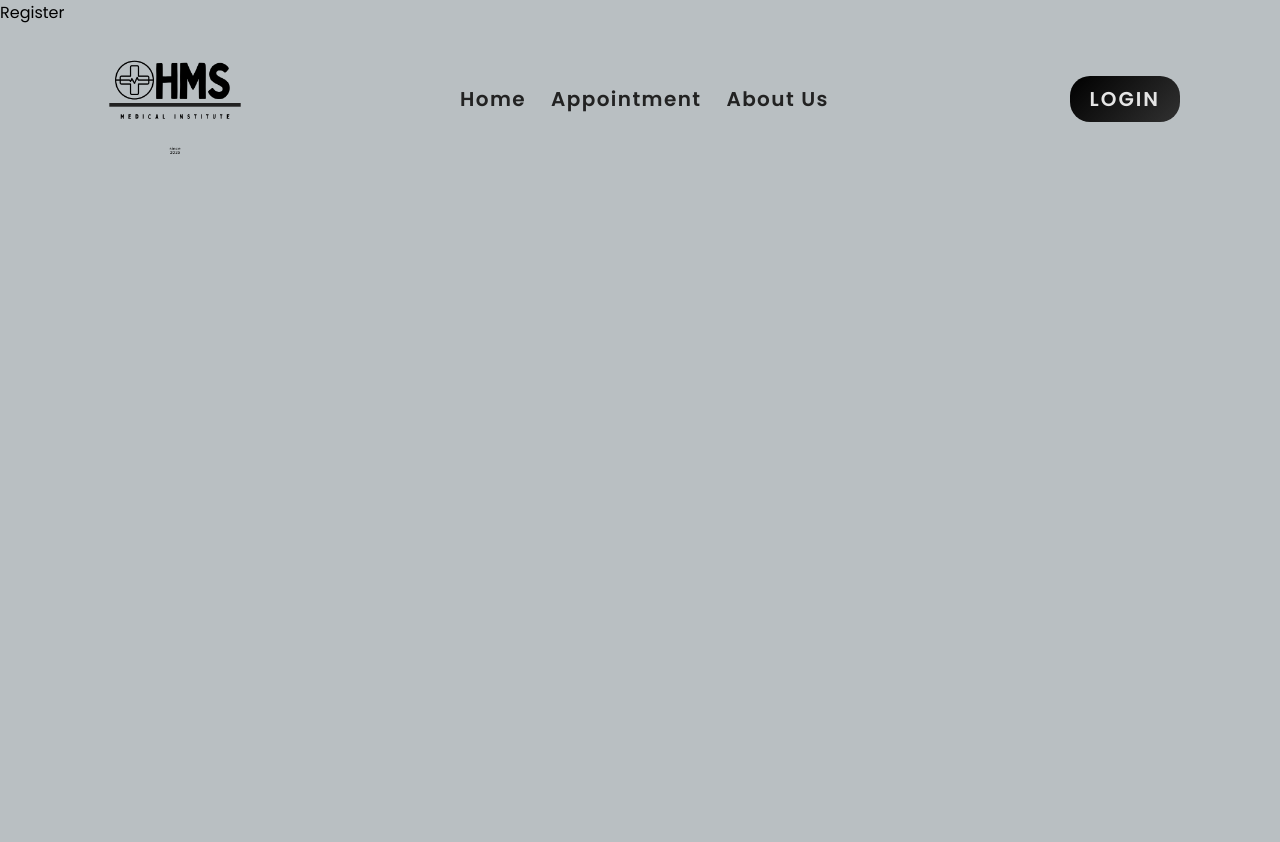
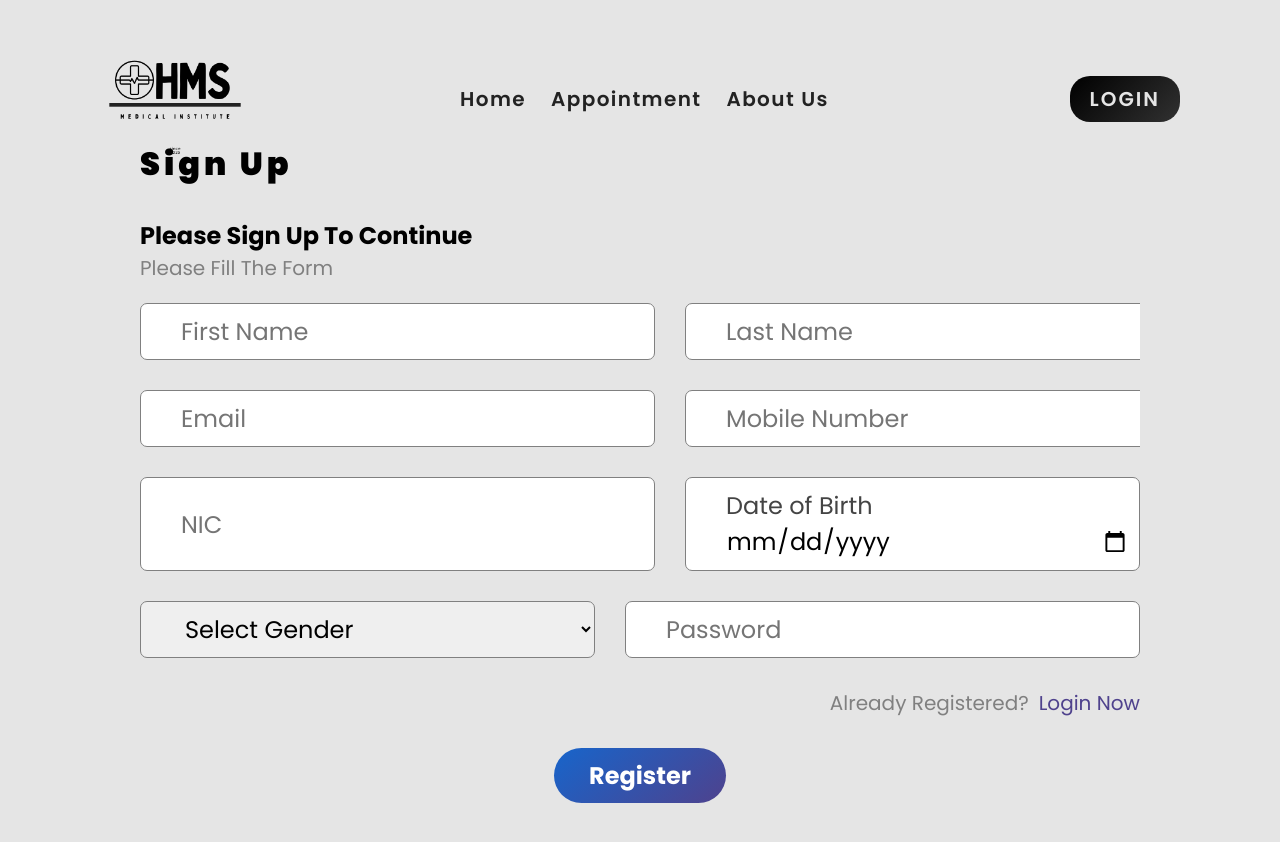
Before and after one commit to ImZAIN03/Hospital-Management-System, a React (Vite) app in the folder Frontend/: page /register in a window 1280 px wide. Shown: the top 842 px of the page. Before the commit the page ends 800 px from the top, so only its background shows below. Built offline with nearby package versions, Linux system fonts and the light colour scheme; no server answers.

Commit message:
Register Page

```diff
--- a/Frontend/src/App.css
+++ b/Frontend/src/App.css
@@ -7,7 +7,7 @@
   font-family: "Poppins", sans-serif;
 }
 body {
-  background: #b9bfc2;
+  background: #e5e5e5;
 }
 .btn {
   padding: 7px 20px;
--- a/Frontend/src/pages/Register.jsx
+++ b/Frontend/src/pages/Register.jsx
@@ -1,9 +1,141 @@
-import React from 'react'
+import axios from "axios";
+import React, { useContext, useState } from "react";
+import { toast } from "react-toastify";
+import { Context } from "../main";
+import { Link, Navigate, useNavigate } from "react-router-dom";
 
 const Register = () => {
+  const { isAuthenticated, setIsAuthenticated } = useContext(Context);
+
+  const [firstName, setFirstName] = useState("");
+  const [lastName, setLastName] = useState("");
+  const [email, setEmail] = useState("");
+  const [phone, setPhone] = useState("");
+  const [nic, setNic] = useState("");
+  const [dob, setDob] = useState("");
+  const [gender, setGender] = useState("");
+  const [password, setPassword] = useState("");
+
+  const navigateTo = useNavigate();
+
+  const handleRegistration = async (e) => {
+    e.preventDefault();
+    try {
+      await axios
+        .post(
+          "http://localhost:4000/api/v1/user/patient/register",
+          { firstName, lastName, email, phone, nic, dob, gender, password, role: "Patient" },
+          {
+            withCredentials: true,
+            headers: { "Content-Type": "application/json" },
+          }
+        )
+        .then((res) => {
+          toast.success(res.data.message);
+          setIsAuthenticated(true);
+          navigateTo("/");
+          setFirstName("");
+          setLastName("");
+          setEmail("");
+          setPhone("");
+          setNic("");
+          setDob("");
+          setGender("");
+          setPassword("");
+        });
+    } catch (error) {
+      toast.error(error.response.data.message);
+    }
+  };
+
+  if (isAuthenticated) {
+    return <Navigate to={"/"} />;
+  }
+
   return (
-    <div>Register</div>
-  )
-}
+    <>
+      <div className="container form-component register-form">
+        <h2>Sign Up</h2>
+        <h6 >Please Sign Up To Continue</h6>
+        <p>Please Fill The Form</p>
+        <form onSubmit={handleRegistration}>
+          <div>
+            <input
+              type="text"
+              placeholder="First Name"
+              value={firstName}
+              onChange={(e) => setFirstName(e.target.value)}
+            />
+            <input
+              type="text"
+              placeholder="Last Name"
+              value={lastName}
+              onChange={(e) => setLastName(e.target.value)}
+            />
+          </div>
+          <div>
+            <input
+              type="text"
+              placeholder="Email"
+              value={email}
+              onChange={(e) => setEmail(e.target.value)}
+            />
+            <input
+              type="number"
+              placeholder="Mobile Number"
+              value={phone}
+              onChange={(e) => setPhone(e.target.value)}
+            />
+          </div>
+          <div>
+            <input
+              type="number"
+              placeholder="NIC"
+              value={nic}
+              onChange={(e) => setNic(e.target.value)}
+            />
+            <input
+              type={"date"}
+              placeholder="Date of Birth"
+              value={dob}
+              onChange={(e) => setDob(e.target.value)}
+            />
+          </div>
+          <div>
+            <select value={gender} onChange={(e) => setGender(e.target.value)}>
+              <option value="">Select Gender</option>
+              <option value="Male">Male</option>
+              <option value="Female">Female</option>
+            </select>
+            <input
+              type="password"
+              placeholder="Password"
+              value={password}
+              onChange={(e) => setPassword(e.target.value)}
+            />
+          </div>
+          <div
+            style={{
+              gap: "10px",
+              justifyContent: "flex-end",
+              flexDirection: "row",
+            }}
+          >
+            <p style={{ marginBottom: 0 }}>Already Registered?</p>
+            <Link
+              to={"/signin"}
+              style={{ textDecoration: "none", color: "#271776ca" }}
+            >
+              Login Now
+            </Link>
+          </div>
+          <div style={{ justifyContent: "center", alignItems: "center" }}>
+            <button type="submit">Register</button>
+          </div>
+        </form>
+      </div>
+    </>
+  );
+};
 
-export default Register
+export default Register;
```
